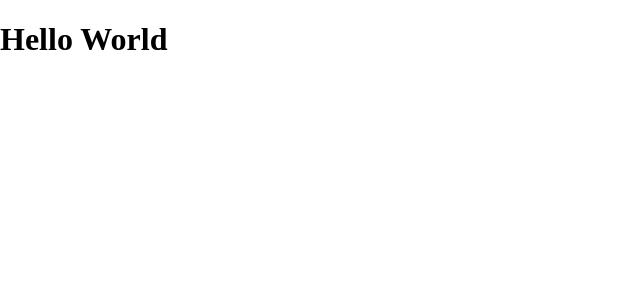
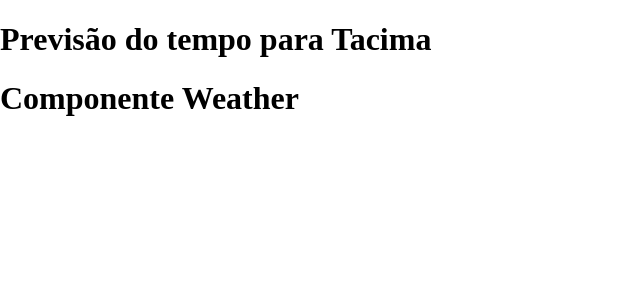
Before and after one commit to Isaac-Yuri/app-clima, a React (Vite) app: page / in a window 1280 px wide. Shown: the top 300 px of the page, without its empty margins (0-640 px from the left). Built offline with nearby package versions, Linux system fonts and the light colour scheme.

Commit message:
:sparkles: feat: componente Weather criado

```diff
--- a/src/App.tsx
+++ b/src/App.tsx
@@ -1,7 +1,10 @@
+import Weather from "./components/Weather";
+
 function App() {
   return (
     <>
-      <h1>Hello World</h1>
+      <h1>Previsão do tempo para Tacima</h1>
+      <Weather />
     </>
   );
 }
--- /dev/null
+++ b/src/components/Weather/index.tsx
@@ -0,0 +1,5 @@
+function Weather() {
+  return <h1>Componente Weather</h1>;
+}
+
+export default Weather;
```
